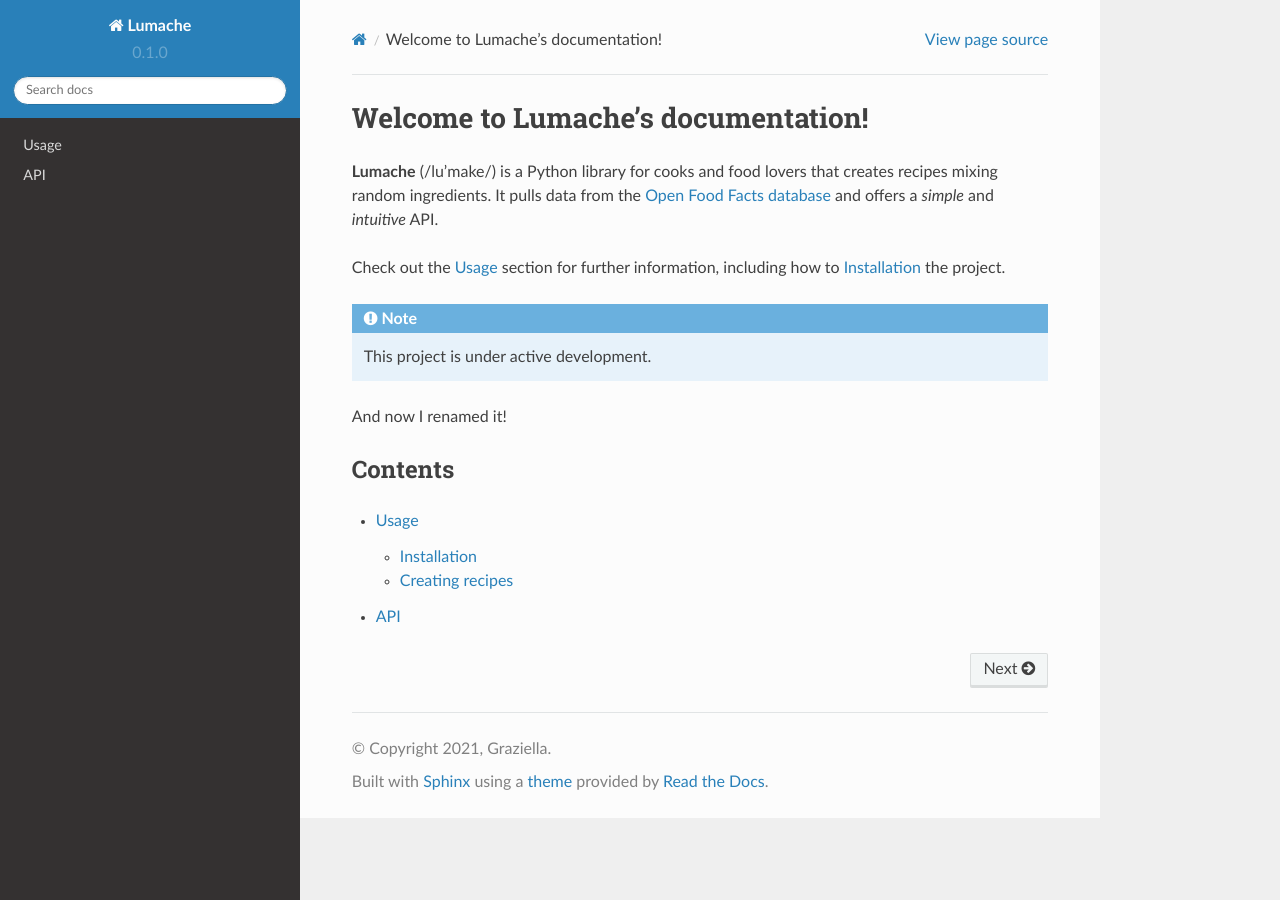
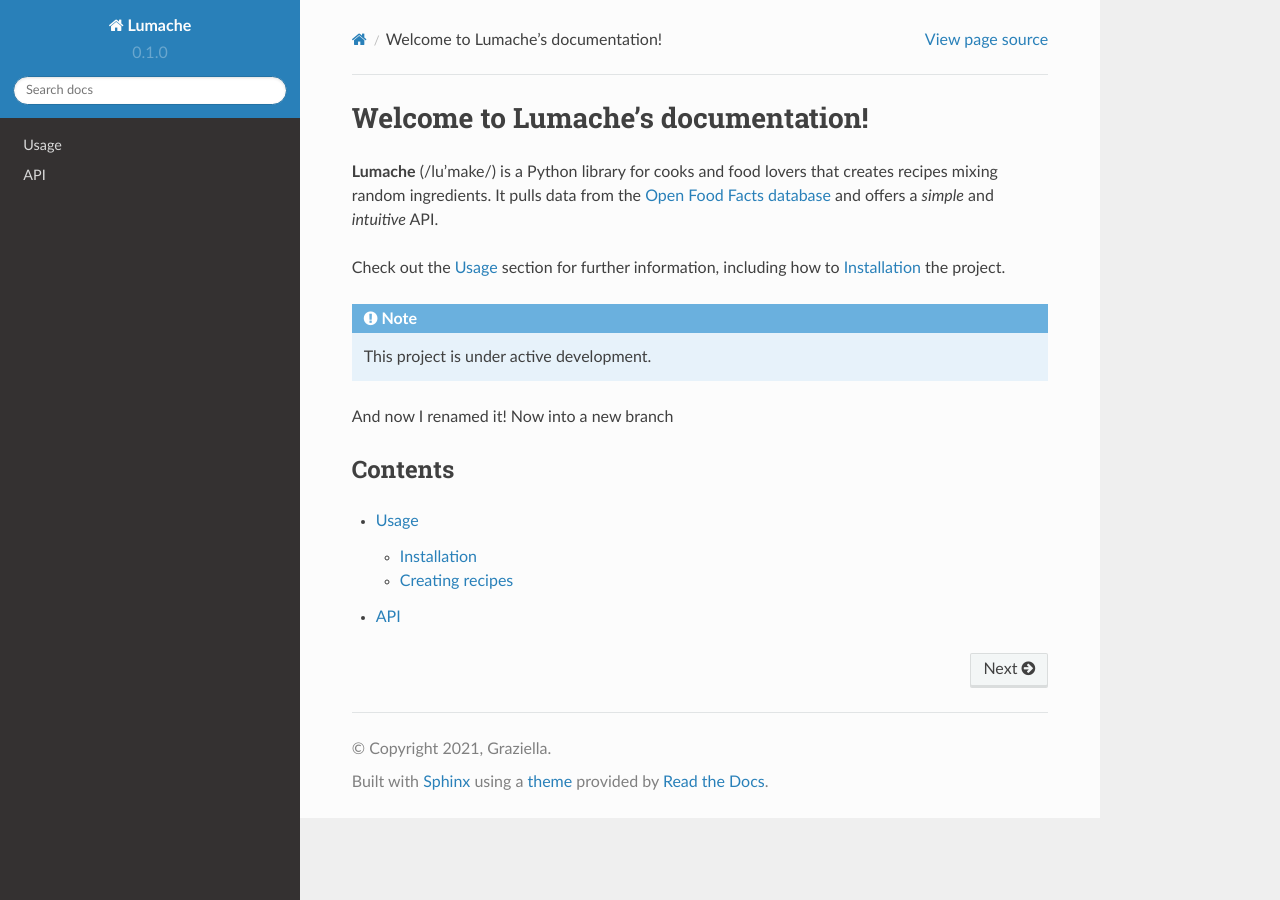
Before and after one commit to jranalli/readthedocs-tutorial, a Sphinx documentation site: the page built from docs/source/index.rst, in a window 1280 px wide. Built offline with Sphinx 7.4.7 and the Read the Docs theme 2.0.0, drawn with Linux system fonts in a browser that asks for light colours.

Commit message:
Update index.rst

```diff
--- a/docs/source/index.rst
+++ b/docs/source/index.rst
@@ -13,7 +13,7 @@ how to :ref:`installation` the project.
 
    This project is under active development.
 
-And now I renamed it!
+And now I renamed it! Now into a new branch
 
 Contents
 --------
```
